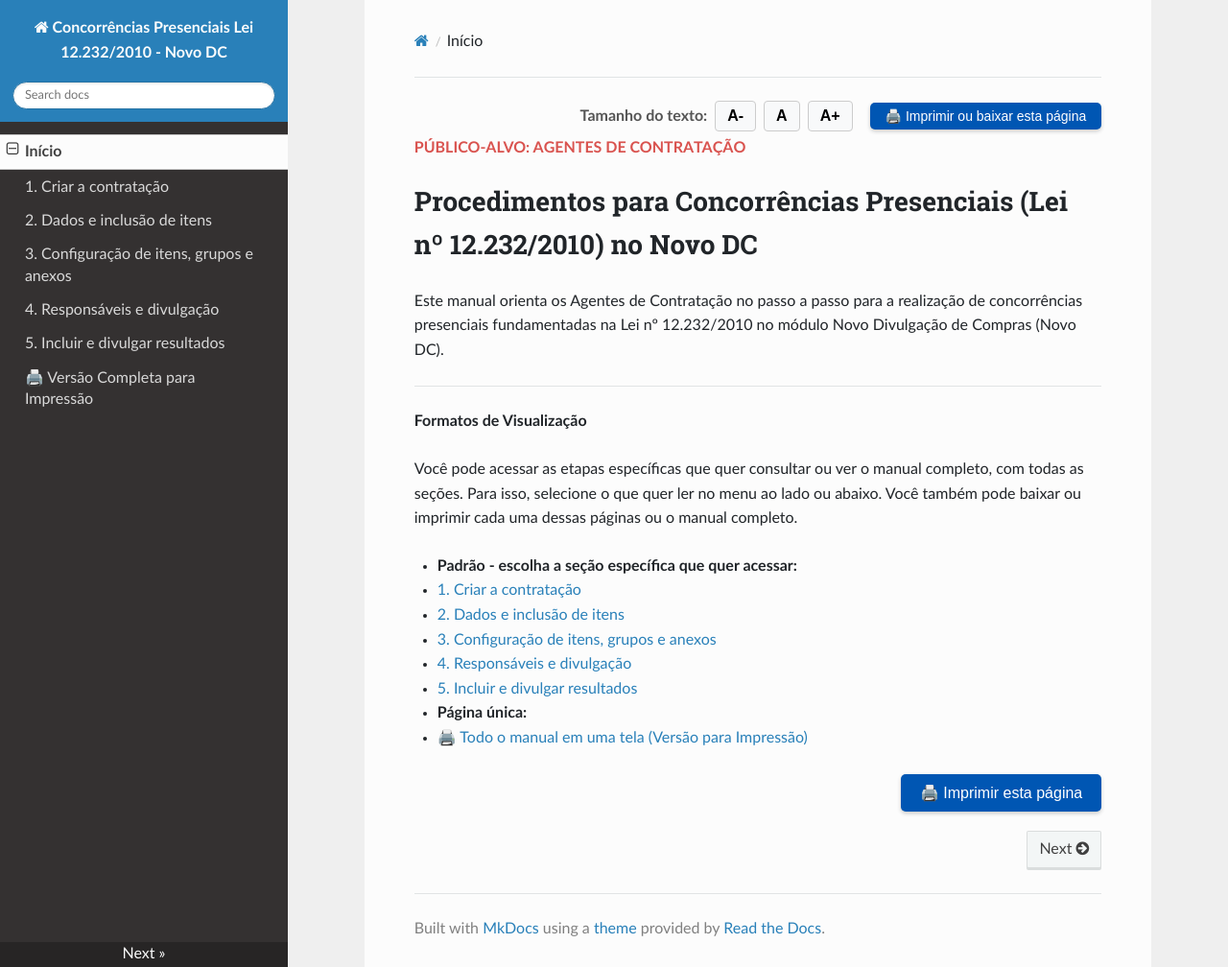
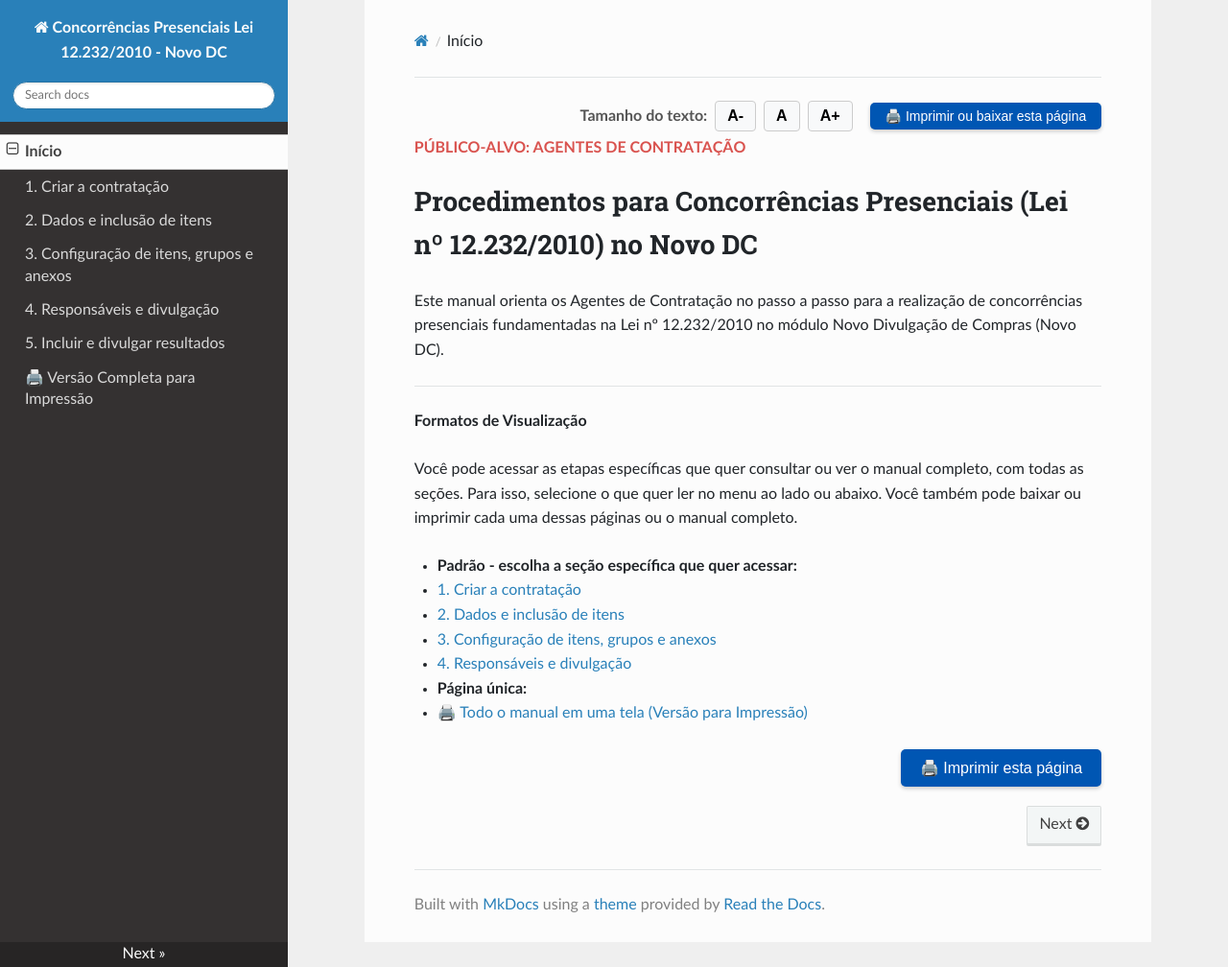
Before and after one commit to emilix10-bit/concorrencia-presencial-12232, an MkDocs documentation site: the page built from docs/index.md, in a window 1280 px wide and 1008 px high. Shown: the whole window at 96% size. Built offline with MkDocs 1.6.1, drawn with Linux system fonts in a browser that asks for light colours; nearby versions of some CDN libraries.

Commit message:
Remove results inclusion link from index
Removed the link to 'Incluir e divulgar resultados' from the index.

```diff
--- a/docs/index.md
+++ b/docs/index.md
@@ -26,7 +26,6 @@ Você pode acessar as etapas específicas que quer consultar ou ver o manual com
   * [2. Dados e inclusão de itens](02-dados-e-inclusao-de-itens.md)
   * [3. Configuração de itens, grupos e anexos](03-configuracao-grupos-e-anexos.md)
   * [4. Responsáveis e divulgação](04-responsaveis-e-divulgacao.md)
-  * [5. Incluir e divulgar resultados](05-resultados-da-licitacao.md)
 
 * **Página única:**
   * [🖨️ Todo o manual em uma tela (Versão para Impressão)](manual-completo.md)
```
